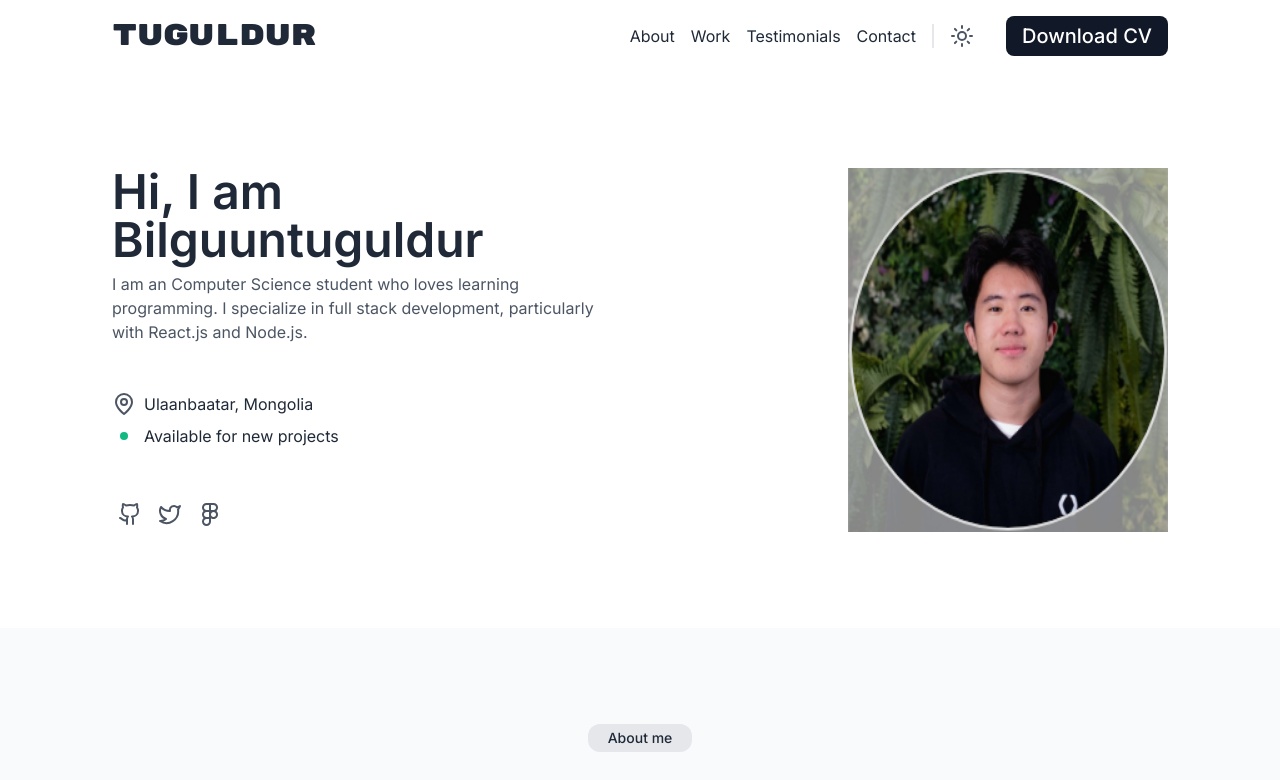
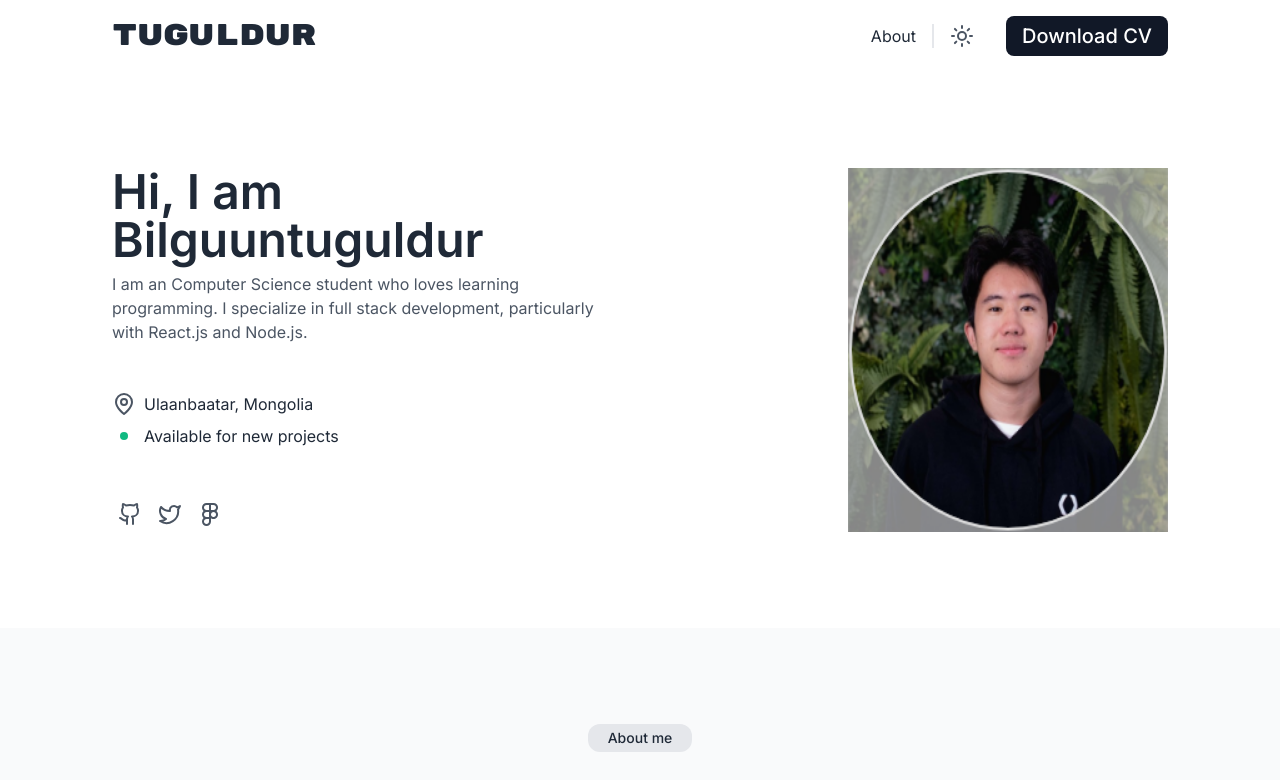
Before and after one commit to Tuguldur1024/portfolio, a Next.js app: page / in a window 1280 px wide. Shown: the top 780 px of the page. Built offline with nearby package versions, Linux system fonts and the light colour scheme.

Commit message:
download cv done

```diff
--- a/src/components/Navbar.js
+++ b/src/components/Navbar.js
@@ -2,72 +2,66 @@ import NavigationLink from "./NavigationLink";
 import CvButton from "./CvButton";
 import LightIcon from "./icons/LightIcon";
 import InfoIcon from "./icons/InfoIcon";
-import Xmark from "./icons/Xmark";
 import NightIcon from "./icons/NightIcon";
 
-const links = [
-  { name: "About" },
-  { name: "Work" },
-  { name: "Testimonials" },
-  { name: "Contact" },
-];
-
-<div className="drawer">
-  <input id="my-drawer" type="checkbox" className="drawer-toggle" />
-  <div className="drawer-content">
-    {/* Page content here */}
-    <label htmlFor="my-drawer" className="btn btn-primary drawer-button">
-      Open drawer
-    </label>
-  </div>
-  <div className="drawer-side">
-    <label
-      htmlFor="my-drawer"
-      aria-label="close sidebar"
-      className="drawer-overlay"
-    ></label>
-    <ul className="menu bg-base-200 text-base-content min-h-full w-80 p-4">
-      {/* Sidebar content here */}
-      <li>
-        <a>Sidebar Item 1</a>
-      </li>
-      <li>
-        <a>Sidebar Item 2</a>
-      </li>
-    </ul>
-  </div>
-</div>;
+const links = [{ name: "About" }];
+const cvFilePath = "/files/CV.pdf";
 
 const Navbar = () => {
   return (
-    <div class="flex items-center md:px-8 justify-between py-4 px-4">
-      <p class="font-normal text-start text-3xl font-rubikMono dark:text-gray-50	">
+    <>
+      {/* Navbar Section */}
+      <div className="flex items-center md:px-8 justify-between py-4 px-4">
+        <p className="font-normal text-start text-3xl font-rubikMono dark:text-gray-50">
           Tuguldur
         </p>
-      <div class="lg:flex justify-between gap-4 items-center hidden">
-        <div class="flex justify-center gap-4">
-          {links.map((link, index) => {
-            return <NavigationLink key={index} text={link.name} />;
-          })}
+        <div className="lg:flex justify-between gap-4 items-center hidden">
+          <div className="flex justify-center gap-4">
+            {links.map((link, index) => (
+              <NavigationLink key={index} text={link.name} />
+            ))}
           </div>
-        <div class="h-6 w-0 bg-gray-100 border"></div>
-        <div class="flex items-center gap-4">
+          <div className="h-6 w-0 bg-gray-100 border"></div>
+          <div className="flex items-center gap-4">
             <div onClick={toggleTheme}>
               <LightIcon className="dark:hidden" />
             </div>
             <div onClick={toggleTheme}>
               <NightIcon className="hidden dark:block" />
             </div>
-          <CvButton text="Download CV" />
+            <a href={cvFilePath} download className="flex justify-center items-center bg-[#111827] rounded-lg text-white py-1.5 px-4 font-medium text-xl dark:bg-gray-50	 dark:text-gray-900">
+              Download CV
+            </a>
           </div>
         </div>
-      <div className="lg:hidden drawer-button">
+
+        <div className="lg:hidden">
+          <label htmlFor="my-drawer" className="drawer-button cursor-pointer">
             <InfoIcon />
+          </label>
         </div>
       </div>
+
+      <div className="drawer">
+        <input id="my-drawer" type="checkbox" className="drawer-toggle" />
+        <div className="drawer-content"></div>
+        <div className="drawer-side">
+          <label htmlFor="my-drawer" className="drawer-overlay"></label>
+          <ul className="menu bg-base-200 text-base-content min-h-full w-80 p-4">
+            <li>
+              <a href={cvFilePath} download className="flex justify-center items-center bg-[#111827] rounded-lg text-white py-1.5 px-4 font-medium text-xl dark:bg-gray-50	 dark:text-gray-900">
+                Download CV
+              </a>
+            </li>
+          </ul>
+        </div>
+      </div>
+    </>
   );
 };
+
 export default Navbar;
+
 const toggleTheme = () => {
   if (document.documentElement.classList.contains("dark")) {
     document.documentElement.classList.remove("dark");
```
Also changed, not shown: 1 other file (tests, documents, lock files or other folders). Lines whose indentation alone changed are shown as unchanged.
